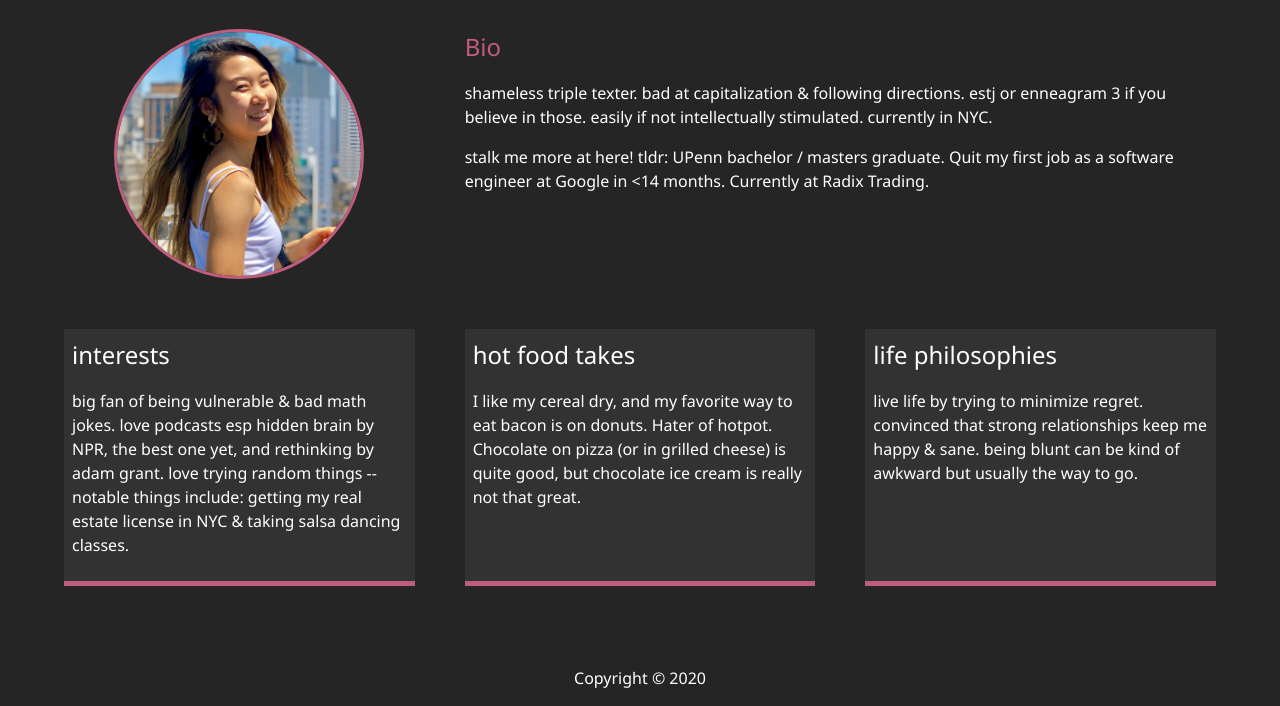
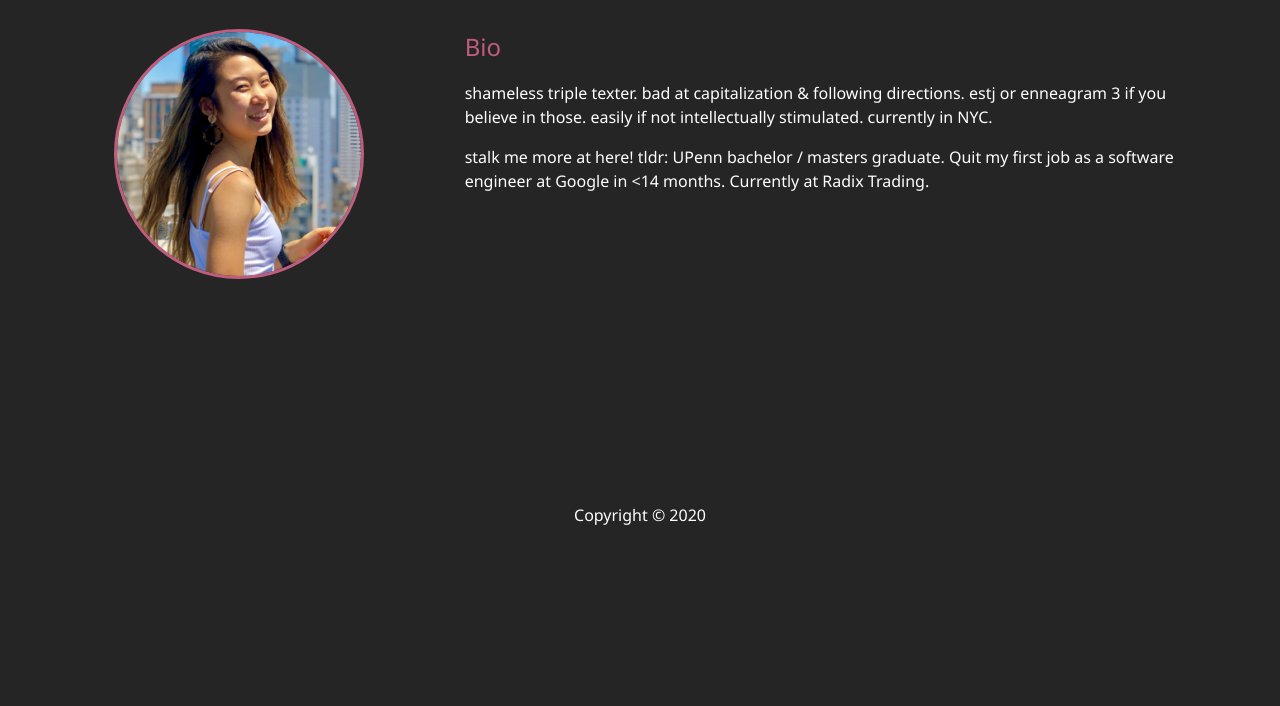
Before and after one commit to haoyxc/portfolio-site, a plain HTML site: page about.html in a window 1280 px wide. Shown: the part 253-959 px from the top of the page. After the commit the page ends 800 px from the top, so only its background shows below. Drawn offline with Linux system fonts and the light colour scheme.

Commit message:
Update about.html

```diff
--- a/about.html
+++ b/about.html
@@ -73,27 +73,6 @@
             tldr: UPenn bachelor / masters graduate. Quit my first job as a software engineer at Google in <14 months. Currently at Radix Trading.
           </p>
         </div>
-        <div class="bio-fact bio-fact-1">
-          <h3>interests</h3>
-          <p>
-            big fan of being vulnerable & bad math jokes. love podcasts esp hidden brain by NPR, the best one yet, and rethinking by adam grant.
-            love trying random things -- notable things include: getting my real estate license in NYC & taking salsa dancing classes.
-          </p>
-        </div>
-        <div class="bio-fact bio-fact-2">
-          <h3>hot food takes</h3>
-          <p>
-            I like my cereal dry, and my favorite way to eat bacon is on donuts. Hater of hotpot.
-            Chocolate on pizza (or in grilled cheese) is quite good, but chocolate ice cream is really not that great.
-          </p>
-        </div>
-        <div class="bio-fact bio-fact-3">
-          <h3>life philosophies</h3>
-          <p>
-            live life by trying to minimize regret. convinced that strong relationships keep me happy & sane. being blunt can be kind of awkward but
-            usually the way to go.
-          </p>
-        </div>
       </div>
     </main>
     <footer id="main-footer">
```
